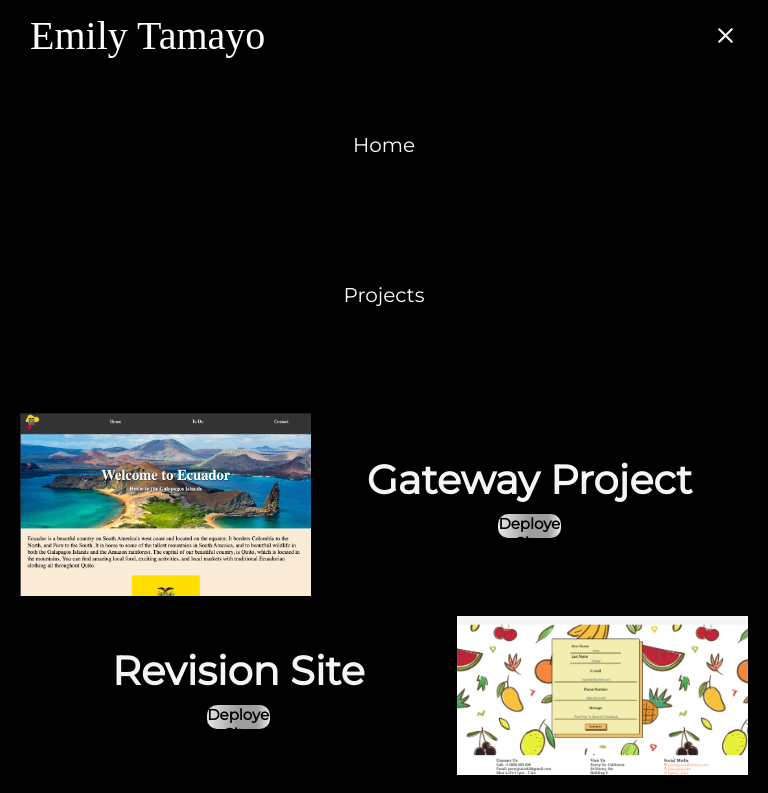
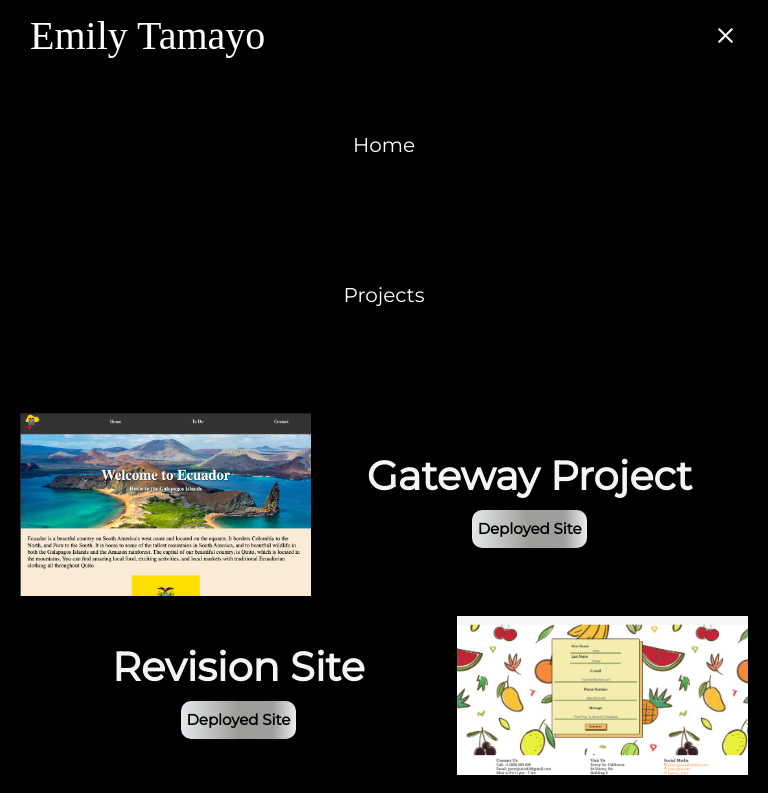
Before and after one commit to Emilyleonella/EmilyPortfolio, a React (Create React App) app: page /Projects in a window 768 px wide. Shown: the top 793 px of the page. Built offline with nearby package versions, Linux system fonts and the light colour scheme; grey boxes are pictures that could not be loaded; a web font is replaced by a local one.

Commit message:
fixing tablet buttons

```diff
--- a/src/App.css
+++ b/src/App.css
@@ -282,12 +282,19 @@ html {
 }
 
 .web-link-btn:hover {
-  animation: slidebg 2s linear infinite;
+  animation: slidebg 4s linear infinite;
 }
 
 @keyframes slidebg {
   to {
     background-position: 20vw;
+  }
+}
+@media only screen and (min-device-width: 768px) and (max-device-width: 1024px) and (orientation: portrait) and (-webkit-min-device-pixel-ratio: 1) {
+  .web-link-btn {
+    width: 15vw;
+    height: 5vw;
+    font-size: 1.5rem;
   }
 }
 @media only screen and (min-device-width: 375px) and (max-device-width: 812px) and (-webkit-min-device-pixel-ratio: 3) and (orientation: portrait) {
--- a/src/pages/Homepage.jsx
+++ b/src/pages/Homepage.jsx
@@ -18,8 +18,8 @@ const Homepage = () => {
       />
       <Slider
         imageSrc={myPic2}
-        title={"About Me"}
-        subtitle={"Hello World"}
+        title={"Skills"}
+        subtitle={"Proficient in Front-end Technologies such as HTML, CSS, SCSS, JavaScrip. Proficient in Back-end Technologies such as Node.js, Express, MySQL. Proficient in React a Frontend Framework."}
         flipped={true}
       />
       <Up/>
--- a/src/partials/_landingpageNav.scss
+++ b/src/partials/_landingpageNav.scss
@@ -168,7 +168,10 @@ color:gray;
     right: 10%;
 
   }
+
+
 }
+
 
 @media only screen
   and (min-device-width: 375px)
--- a/src/partials/_projectPage.scss
+++ b/src/partials/_projectPage.scss
@@ -32,7 +32,7 @@
   cursor: pointer;
 }
 .web-link-btn:hover{
-  animation:slidebg 2s linear infinite;
+  animation:slidebg 4s linear infinite;
 }
 @keyframes slidebg {
   to {
@@ -41,7 +41,17 @@
 }
 
 
-
+@media only screen
+  and (min-device-width: 768px)
+  and (max-device-width: 1024px)
+  and (orientation: portrait)
+  and (-webkit-min-device-pixel-ratio: 1) {
+    .web-link-btn{
+      width:15vw;
+      height:5vw;
+      font-size: 1.5rem;
+    }
+}
 
 
 @media only screen
```
Also changed, not shown: 1 other file (tests, documents, lock files or other folders).
